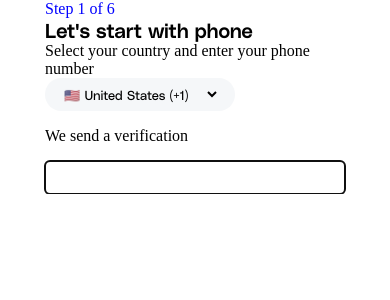
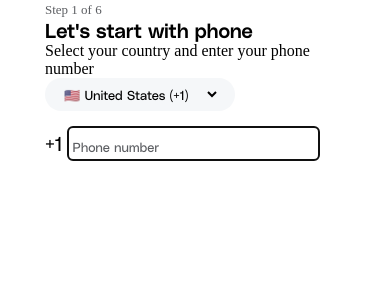
Before and after one commit to Rookid19/Web-Mobile-Signup-Form, a React (Create React App) app: page / in a window 390 px wide. Shown: the top 300 px of the page. Built offline with nearby package versions, Linux system fonts and the light colour scheme.

Commit message:
phone number validation

```diff
--- a/src/App.css
+++ b/src/App.css
@@ -11,6 +11,8 @@
 /* changing all placeholder color */
 ::-webkit-input-placeholder {
   color: var(--credet-grey);
+  font-size: 13px;
+  align-self: center;
 }
 .App {
   display: flex;
@@ -24,7 +26,8 @@
   padding-inline: 30px;
 }
 .step {
-  color: blue;
+  color: var(--credet-grey);
+  font-size: 13px;
 }
 .title {
   font-size: 20px;
@@ -37,7 +40,7 @@
   background-color: var(--credet-light-grey);
   border: none;
   border-radius: 5px;
-  font-size: 13px;
+  font-size: 20px;
   font-family: "polysans-regular";
   padding-left: 20px;
 }
@@ -52,3 +55,8 @@
   border-right: 15px solid transparent;
   outline: none;
 }
+#country-code {
+  font-family: "polysans-regular";
+  font-size: 20px;
+  margin-right: 5px;
+}
--- a/src/components/CustomInput/CustomInput.jsx
+++ b/src/components/CustomInput/CustomInput.jsx
@@ -1,15 +1,16 @@
 import React from "react";
 
-function CustomInput({ placeholder, autoFocus, type }) {
+function CustomInput({ placeholder, type, label, ...props }) {
   return (
     <div>
-      <p>We send a verification</p>
+      <p>{label}</p>
       <input
+        {...props}
         className="custom-input"
-        autoFocus={autoFocus}
         placeholder={placeholder}
         style={{
           backgroundColor: type === "phone" && "white",
+          paddingInline: type === "phone" ? 5 : 15,
         }}
       />
     </div>
--- a/src/components/Phone/Phone.jsx
+++ b/src/components/Phone/Phone.jsx
@@ -1,13 +1,34 @@
-import React from "react";
+import React, { useEffect, useState } from "react";
+import useForm from "../../hooks/useForm";
 import CustomInput from "../CustomInput/CustomInput";
 import "./Phone.css";
-import "/node_modules/flag-icons/css/flag-icons.min.css";
 
 function Phone() {
+  //declaring variables
+  const [countryCode, setCountryCode] = useState("+1");
+
+  // countries
   const countries = [
-    { id: 1, country: "US", flag: "fi fi-us", label: "🇺🇸 United States (+1)" },
-    { id: 2, country: "GH", flag: "fi fi-gh", label: "🇬🇭 Ghana (+233)" },
+    { id: 1, country: "US", code: "+1", label: "🇺🇸 United States (+1)" },
+    { id: 2, country: "GH", code: "+233", label: "🇬🇭 Ghana (+233)" },
   ];
+
+  //useForm hook
+  const { values, setValues, errors, setErrors, valid, handleOnchange } =
+    useForm();
+
+  // setting text input to null if the user select a different country
+  useEffect(() => {
+    setValues({
+      ...values,
+      phone: "",
+    });
+  }, [countryCode]);
+
+  // seperating phone number with hyphens
+  let us_phone = values.phone.replace(/^(\d{3})(\d{3})(\d{4})/, "$1-$2-$3");
+  let gh_phone = values.phone.replace(/^(\d{3})(\d{3})(\d{3})/, "$1-$2-$3");
+
   return (
     <div>
       <span className="step">Step 1 of 6</span>
@@ -15,17 +36,33 @@ function Phone() {
       <div className="sub-title">
         Select your country and enter your phone number
       </div>
-      <select className="dropdown-input">
-        {countries.map(({ id, label, flag }) => (
-          <option value={label} key={id}>
+      <select
+        className="dropdown-input"
+        onChange={(e) => setCountryCode(e.target.value)}
+      >
+        {countries.map(({ id, label, code }) => (
+          <option value={code} key={id}>
             {label}
           </option>
         ))}
       </select>
-      <CustomInput autoFocus type="phone"/>
+      <div style={{ display: "flex" }}>
+        <p id="country-code">{countryCode}</p>
+        <CustomInput
+          autoFocus
+          type="phone"
+          name="phone"
+          placeholder="Phone number"
+          value={countryCode === "+1" ? us_phone : gh_phone}
+          onChange={handleOnchange}
+          maxLength={countryCode === "+1" ? 10 : 9}
+        />
+      </div>
     </div>
   );
 }
 
 export default Phone;
+
 // span class="fi fi-gh"></span> <span class="fi fi-us"></span>
+// import "/node_modules/flag-icons/css/flag-icons.min.css";
--- a/src/hooks/useForm.js
+++ b/src/hooks/useForm.js
@@ -1,6 +1,6 @@
 import { useCallback, useEffect, useState } from "react";
 
-const useForm = (validate) => {
+const useForm = () => {
   const [values, setValues] = useState({
     email: "",
     password: "",
@@ -11,14 +11,13 @@ const useForm = (validate) => {
   const [valid, setValid] = useState(null);
 
   //
-  useEffect(() => {
-    setErrors(validate(values));
-  }, [values, validate]);
+  //   useEffect(() => {
+  //     setErrors(validate(values));
+  //   }, [values, validate]);
 
   const handleOnchange = useCallback(
     (e) => {
       const { name, value } = e.target;
-
       setValues({
         ...values,
         [name]: value,
@@ -27,8 +26,18 @@ const useForm = (validate) => {
     [values]
   );
 
+  useEffect(() => {
+    if (values.phone[0] === "0") {
+      setValues({
+        ...values,
+        phone: "",
+      });
+    }
+  }, [values]);
+
   return {
     values,
+    setValues,
     errors,
     setErrors,
     valid,
```
